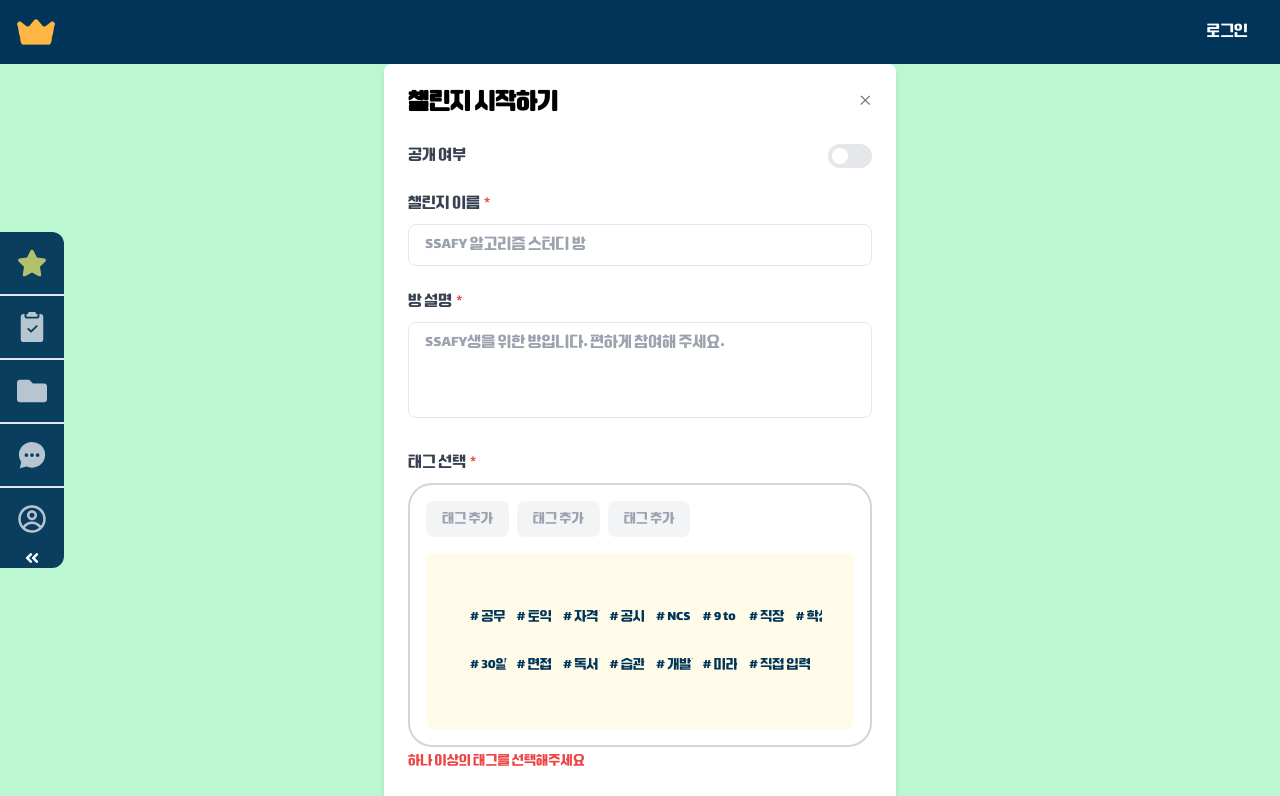
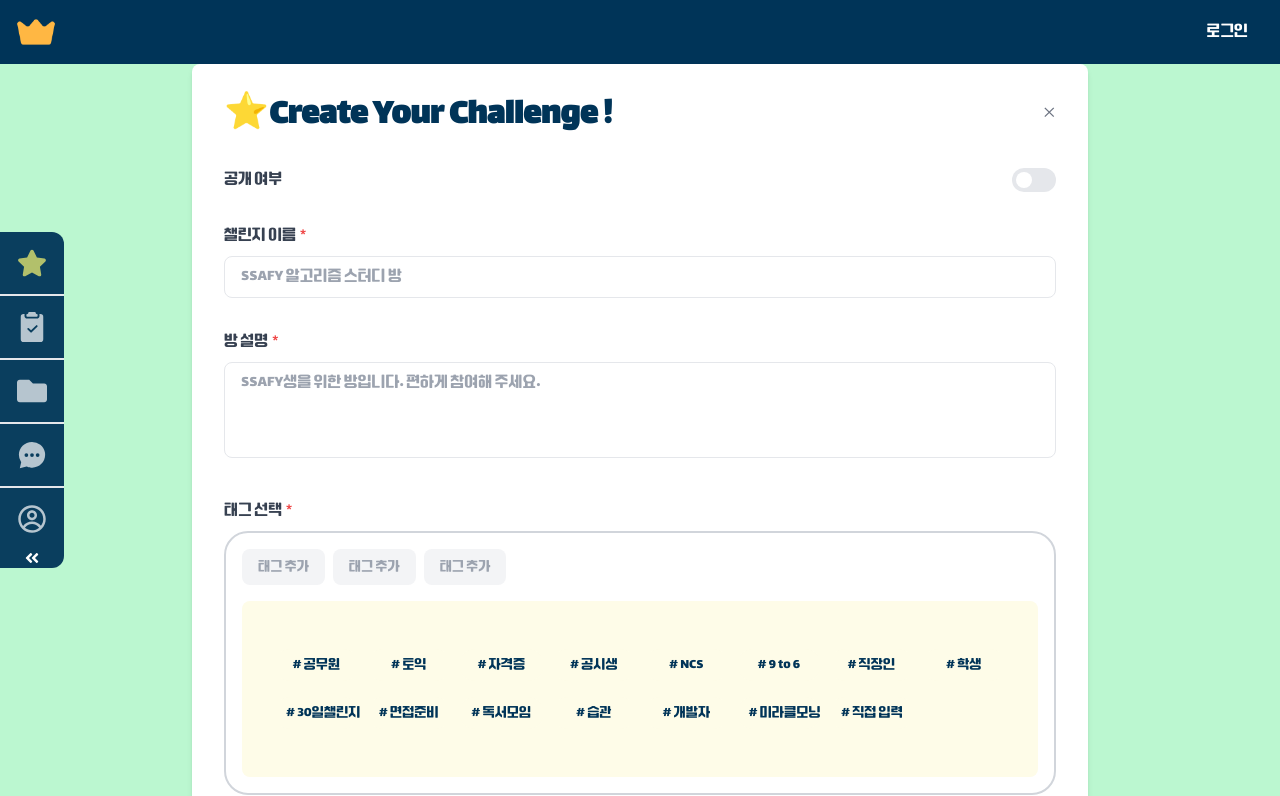
Before and after one commit to namgi2386/DreamMoA, a React (Vite) app in the folder FE/: page /challenge/create in a window 1280 px wide. Shown: the top 796 px of the page. Built offline with nearby package versions, Linux system fonts and the light colour scheme; what @xeger/quill-image-actions, @xeger/quill-image-formats would draw is missing.

Commit message:
Style: 전체적인 CSS 수정

```diff
--- a/FE/src/components/challenge/challengeEdit/ChallengeCreateForm.jsx
+++ b/FE/src/components/challenge/challengeEdit/ChallengeCreateForm.jsx
@@ -186,11 +186,11 @@ export default function ChallengeCreateForm() {
       <motion.div
         initial={{ opacity: 0, y: 20 }}
         animate={{ opacity: 1, y: 0 }}
-        className="w-full max-w-lg mx-auto bg-white rounded-lg shadow-md p-6"
+        className="w-full max-w-4xl mx-auto bg-white rounded-lg shadow-md p-8"
       >
-        <div className="flex justify-between items-center mb-6">
-          <h2 className="text-2xl font-semibold cursor-default">
-            챌린지 시작하기
+        <div className="flex justify-between items-center mb-8">
+          <h2 className="text-4xl text-my-blue-1 font-semibold cursor-default">
+            ⭐Create Your Challenge !
           </h2>
           <button
             className="text-gray-500 hover:text-gray-700"
@@ -200,10 +200,10 @@ export default function ChallengeCreateForm() {
           </button>
         </div>
 
-        <form onSubmit={handleSubmit} className="space-y-6">
+        <form onSubmit={handleSubmit} className="space-y-8">
           {/* 공개 여부 토글 */}
           <div className="flex justify-between items-center">
-            <span className="text-gray-700 cursor-default">공개 여부</span>
+            <span className="text-gray-700 cursor-default mr-3">공개 여부</span>
             <button
               type="button"
               onClick={handlePublicToggle}
@@ -257,7 +257,7 @@ export default function ChallengeCreateForm() {
               initialTags={[]}
             />
             {selectedTags.length === 0 && (
-              <p className="text-sm text-red-500 mt-1">
+              <p className="text-sm text-my-blue-4 mt-1">
                 하나 이상의 태그를 선택해주세요
               </p>
             )}
```
